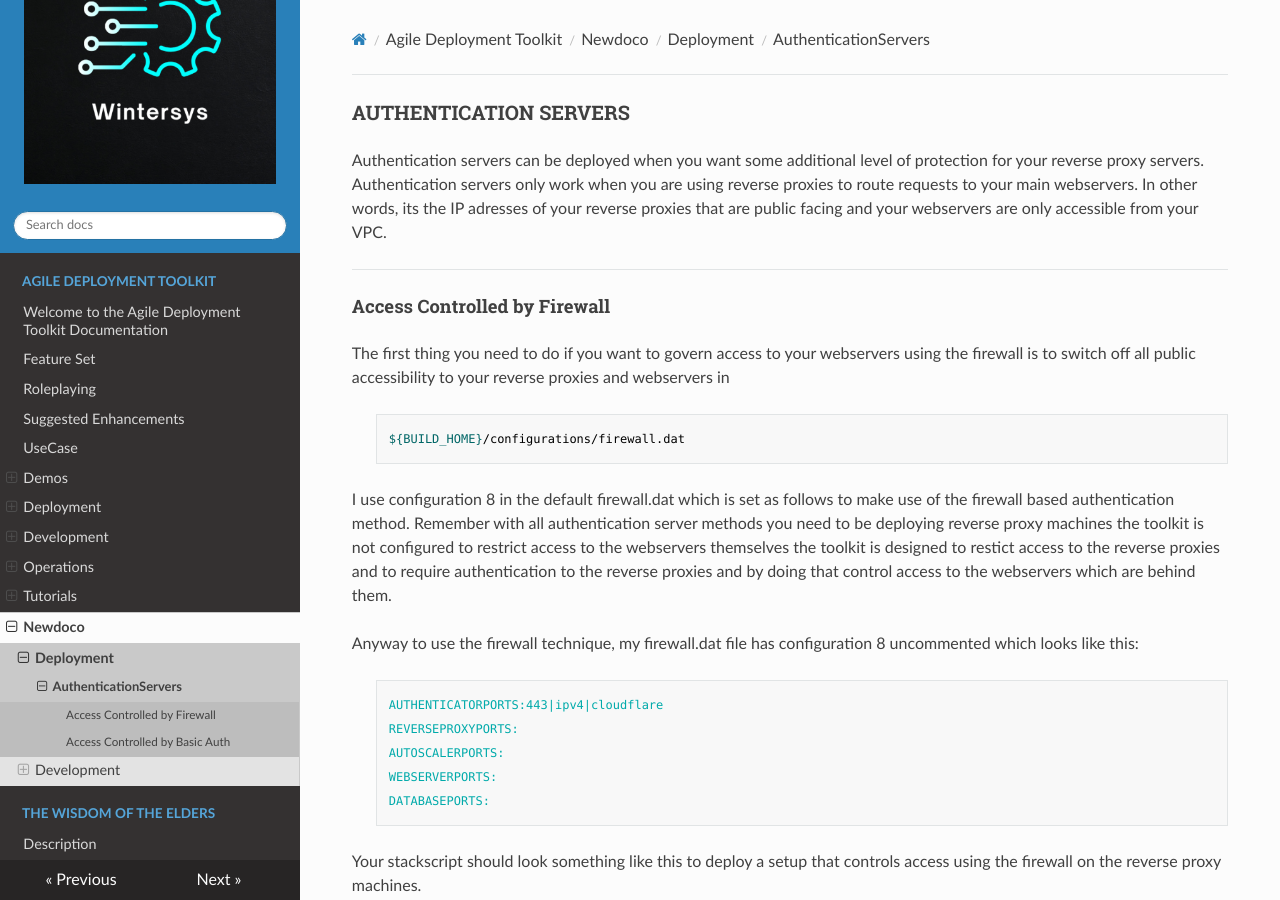
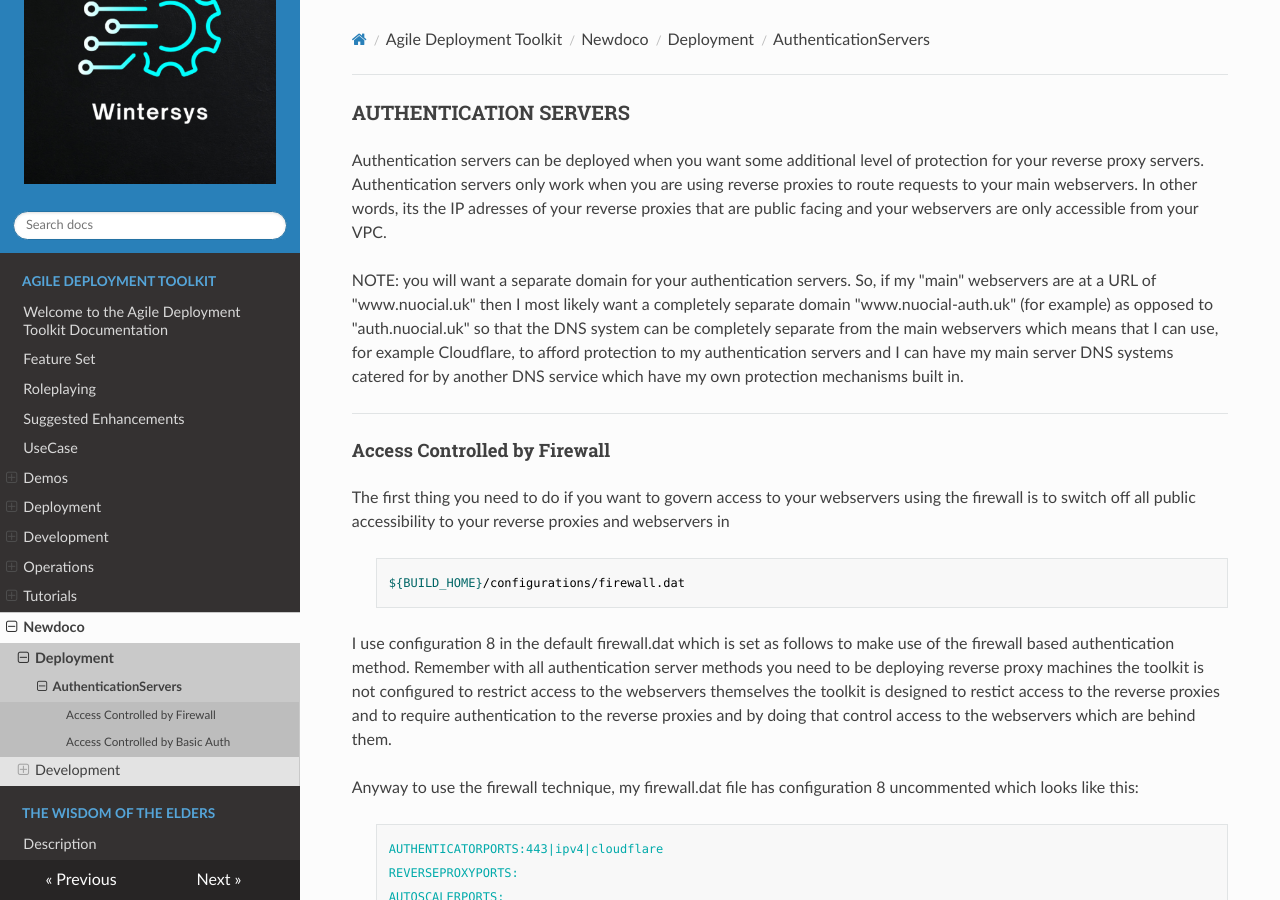
Before and after one commit to wintersys-dev/adt-documentation, an MkDocs documentation site: the page built from docs/Agile Deployment Toolkit/newdoco/Deployment/AuthenticationServers.md, in a window 1280 px wide and 900 px high. Built offline with MkDocs 1.6.1, drawn with Linux system fonts in a browser that asks for light colours; nearby versions of some CDN libraries.

Commit message:
Update AuthenticationServers.md

```diff
--- a/docs/Agile Deployment Toolkit/newdoco/Deployment/AuthenticationServers.md
+++ b/docs/Agile Deployment Toolkit/newdoco/Deployment/AuthenticationServers.md
@@ -1,6 +1,8 @@
 ### AUTHENTICATION SERVERS
 
 Authentication servers can be deployed when you want some additional level of protection for your reverse proxy servers. Authentication servers only work when you are using reverse proxies to route requests to your main webservers. In other words, its the IP adresses of your reverse proxies that are public facing and your webservers are only accessible from your VPC.
+
+NOTE: you will want a separate domain for your authentication servers. So, if my "main" webservers are at a URL of "www.nuocial.uk" then I most likely want a completely separate domain "www.nuocial-auth.uk" (for example) as opposed to "auth.nuocial.uk" so that the DNS system can be completely separate from the main webservers which means that I can use, for example Cloudflare, to afford protection to my authentication servers and I can have my main server DNS systems catered for by another DNS service which have my own protection mechanisms built in.
 
 -----------------------------------
 
```
